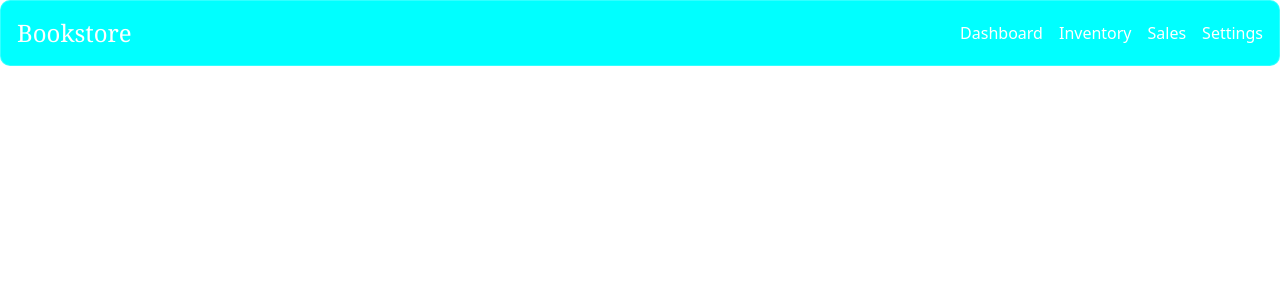
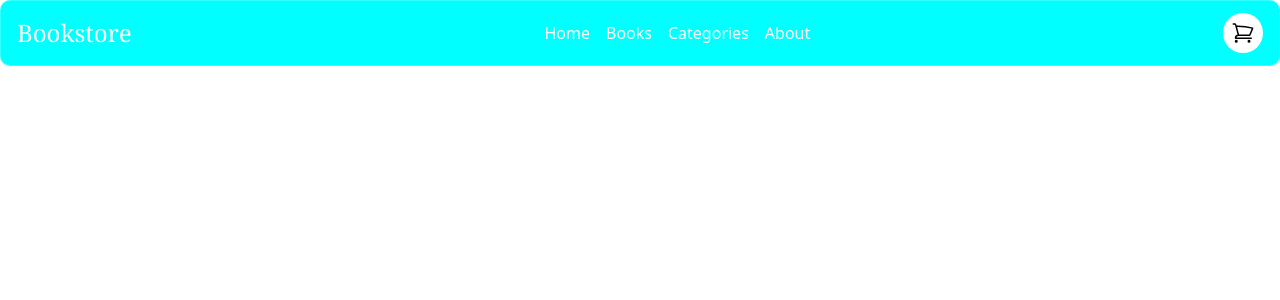
Before and after one commit to chathurasandaruwan/Book-Store-frontend-react, a React (Vite) app: page / in a window 1280 px wide. Shown: the top 300 px of the page. Built offline with nearby package versions, Linux system fonts and the light colour scheme.

Commit message:
update navibar component

```diff
--- a/package.json
+++ b/package.json
@@ -10,10 +10,13 @@
     "preview": "vite preview"
   },
   "dependencies": {
+    "@heroicons/react": "^2.2.0",
     "@tailwindcss/postcss": "^4.0.6",
     "postcss": "^8.5.2",
     "react": "^19.0.0",
     "react-dom": "^19.0.0",
+    "react-feather": "^2.0.10",
+    "react-router": "^7.1.5",
     "tailwindcss": "^4.0.6"
   },
   "devDependencies": {
--- a/src/components/NaviBar.tsx
+++ b/src/components/NaviBar.tsx
@@ -1,14 +1,18 @@
 import {useState} from "react";
-
-export function NaviBar() {
+// import { Link } from "react-router"
+import { ShoppingCartIcon } from '@heroicons/react/24/outline';
+interface NavbarProps {
+    onCartClick: () => void;
+}
+export function NaviBar ({ onCartClick }: NavbarProps) {
     const [isOpen, setIsOpen] = useState(false)
-
     const menuItems = [
-        { title: "Dashboard", href: "#" },
-        { title: "Inventory", href: "#" },
-        { title: "Sales", href: "#" },
-        { title: "Settings", href: "#" },
+        { title: "Home", href: " " },
+        { title: "Books", href: "books" },
+        { title: "Categories", href: "categories" },
+        { title: "About", href: "about" },
     ]
+    const itemCount = 0
     return (
         <nav className="glass-effect sticky top-0 z-50">
             <div className="container mx-auto px-4">
@@ -19,11 +23,27 @@ export function NaviBar() {
 
                     <div className="hidden md:flex space-x-4">
                         {menuItems.map((item) => (
+                            /*<Link key={item.title} to={item.href}
+                               className="text-white hover:text-gray-300 transition-colors">
+                                {item.title}
+                            </Link>*/
                             <a key={item.title} href={item.href}
-                               className="text-white hover:text-gray-300 transition-colors">
+                               className="text-white hover:text-gray-300 transition-colors hover:underline">
                                 {item.title}
                             </a>
                         ))}
+                    </div>
+                    <div
+                        className="relative cursor-pointer bg-white p-2 rounded-full hover:bg-gray-300 transition-colors"
+                        onClick={onCartClick}
+                    >
+                        <ShoppingCartIcon className="h-6 w-6 hover:scale-110"/>
+                        {itemCount > 0 && (
+                            <span
+                                className="absolute -top-2 -right-2 bg-red-500 text-white rounded-full h-5 w-5 flex items-center justify-center text-xs">
+                                {itemCount}
+                            </span>
+                        )}
                     </div>
                     <div className="md:hidden">
                         <button
@@ -69,7 +89,7 @@ export function NaviBar() {
                                 className="block text-white hover:text-gray-300 py-2"
                                 onClick={() => setIsOpen(false)}
                             >
-                                {item.title}
+                            {item.title}
                             </a>
                         ))}
                     </div>
```
